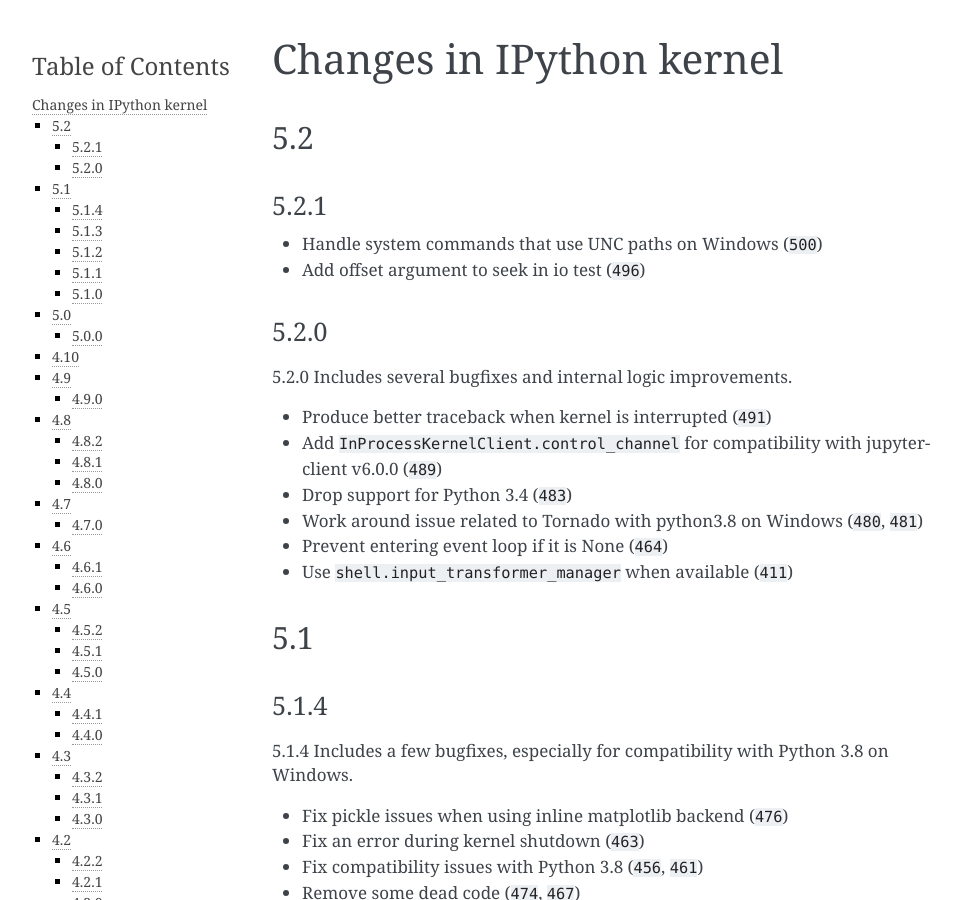
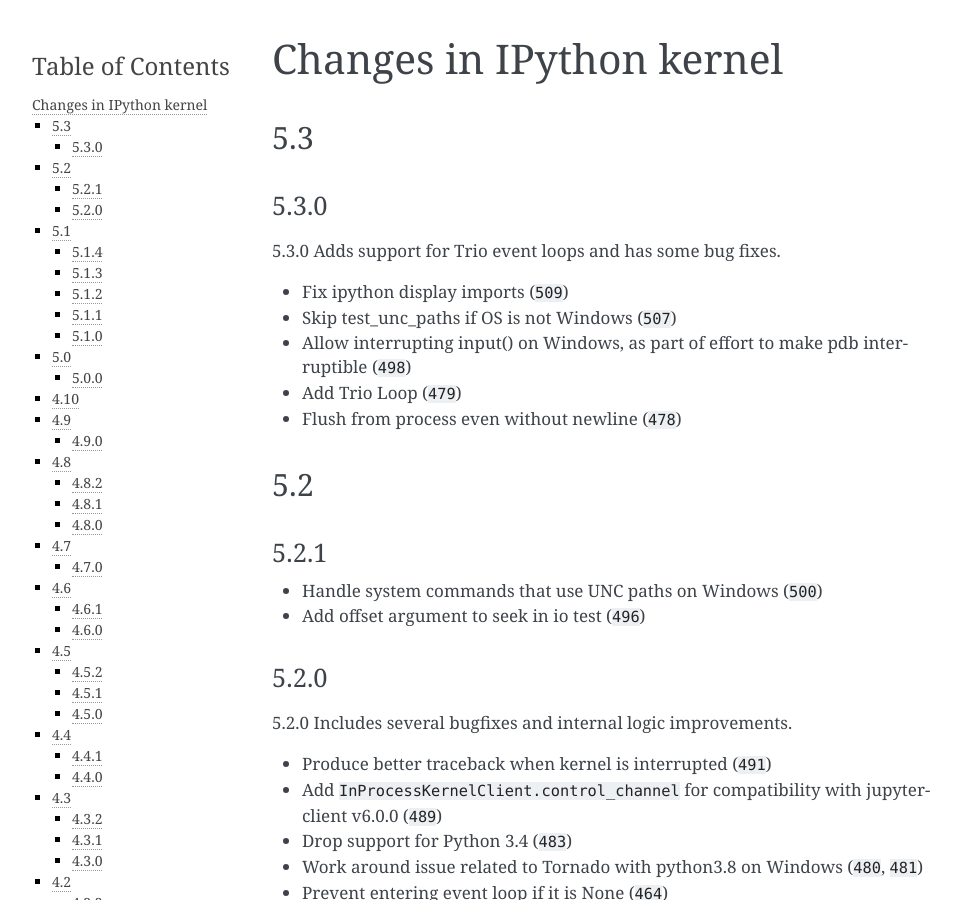
Before and after one commit to ipython/ipykernel, a Sphinx documentation site: the page built from docs/changelog.rst, in a window 1280 px wide and 900 px high. Shown: the whole window, without its empty margins (148-1109 px from the left). Built offline with Sphinx 7.4.7, drawn with Linux system fonts in a browser that asks for light colours; cross-references to code outside the pages are shown as plain code.

Commit message:
Update changelog

```diff
--- a/docs/changelog.rst
+++ b/docs/changelog.rst
@@ -1,5 +1,20 @@
 Changes in IPython kernel
 =========================
+
+5.3
+---
+
+5.3.0
+*****
+
+5.3.0 Adds support for Trio event loops and has some bug fixes.
+
+- Fix ipython display imports (:ghpull:`509`)
+- Skip test_unc_paths if OS is not Windows (:ghpull:`507`)
+- Allow interrupting input() on Windows, as part of effort to make pdb interruptible (:ghpull:`498`)
+- Add Trio Loop (:ghpull:`479`)
+- Flush from process even without newline (:ghpull:`478`)
+
 
 5.2
 ---
```
